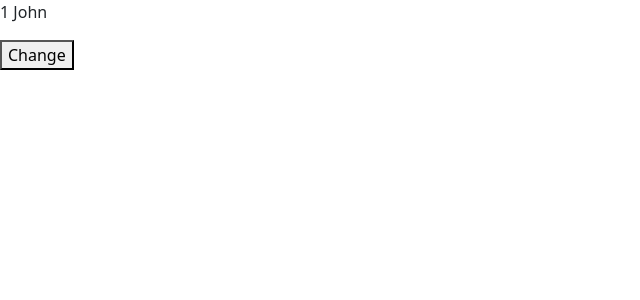
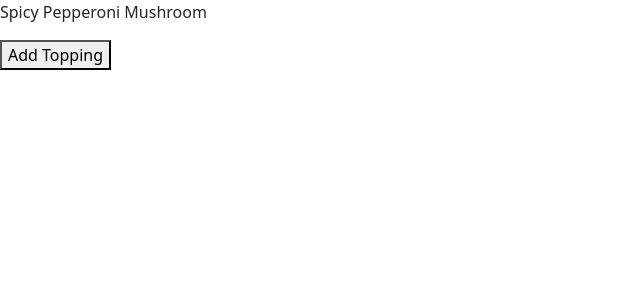
Before and after one commit to piyushpanchal114/react-18, a React (Vite) app: page / in a window 1280 px wide. Shown: the top 300 px of the page, without its empty margins (0-640 px from the left). Built offline with nearby package versions, Linux system fonts and the light colour scheme.

Commit message:
updating array practice

```diff
--- a/src/App.tsx
+++ b/src/App.tsx
@@ -2,21 +2,24 @@ import { useState } from "react";
 import Like from "./components/Like";
 
 function App() {
-  const [game, setGame] = useState({
-    id: 1,
-    player: { name: "John" },
+  const [pizza, setPizza] = useState({
+    name: "Spicy Pepperoni",
+    toppings: ["Mushroom"],
   });
 
   const handleChange = () => {
-    setGame({ ...game, player: { ...game.player, name: "bob" } });
+    setPizza({
+      ...pizza,
+      toppings: [...pizza.toppings, "Cheese"],
+    });
   };
 
   return (
     <>
       <p>
-        {game.id} {game.player.name}
+        {pizza.name} {pizza.toppings}
       </p>
-      <button onClick={handleChange}>Change</button>
+      <button onClick={handleChange}>Add Topping</button>
     </>
   );
 }
```
